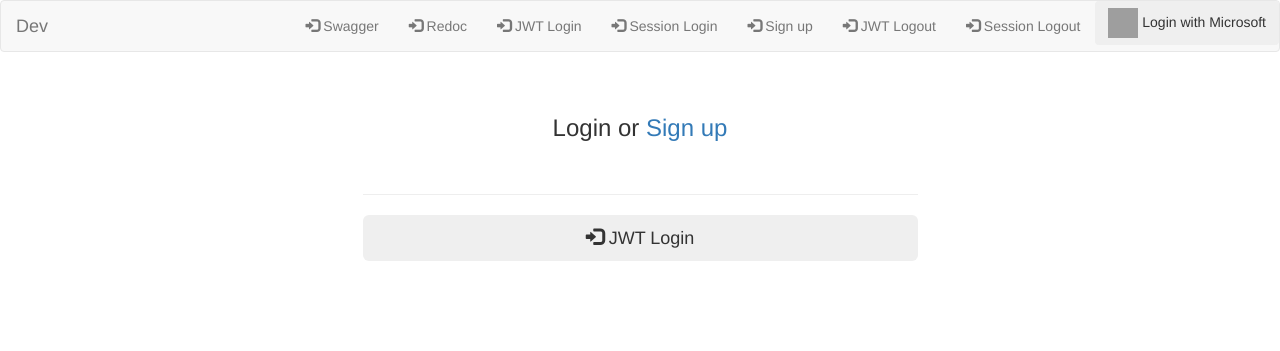
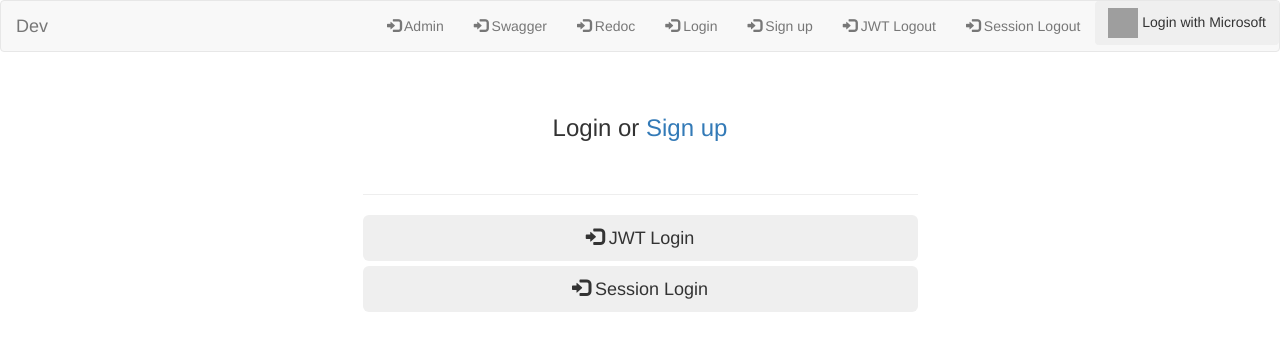
Before and after one commit to NatLee/Django-Simple-3rd-Party-JWT, a Django app: template example/django_simple_third_party_jwt_example/dev_dashboard/templates/login.html in a window 1280 px wide. Shown: the top 351 px of the page. Run offline with Django 4.2, Linux system fonts and the light colour scheme; the template is opened without the code that fills it: most values are stand-ins (such as "Sample title", 1, 10 or a date in 2020); some libraries are stand-ins or nearby versions; grey boxes are pictures that could not be loaded.

Commit message:
[update] adjust frontend example

```diff
--- a/example/django_simple_third_party_jwt_example/dev_dashboard/static/js/login.js
+++ b/example/django_simple_third_party_jwt_example/dev_dashboard/static/js/login.js
@@ -1,6 +1,10 @@
 $("form").on("submit", function (event) {
   event.preventDefault();
 
+  let action = $(this).find("button[type=submit]:focus").val();
+
+  if (action === 'jwt') {
+    // JWT Login logic
     $.ajax({
       type: "POST",
       url: "/api/auth/token",
@@ -12,4 +16,16 @@ $("form").on("submit", function (event) {
         window.location.href = "/api/__hidden_dev_dashboard";
       }
     });
+  } else if (action === 'session') {
+    // Session Login logic
+    $.ajax({
+      type: "POST",
+      url: "/api/__hidden_dev_dashboard/login",
+      data: $(this).serialize(),
+      success: function (data) {
+        console.log(data);
+        window.location.href = "/api/__hidden_dev_dashboard";
+      }
     });
+  }
+});
--- a/example/django_simple_third_party_jwt_example/dev_dashboard/templates/base.html
+++ b/example/django_simple_third_party_jwt_example/dev_dashboard/templates/base.html
@@ -30,16 +30,14 @@
             </div>
             <ul class="nav navbar-nav navbar-right">
 
+                <li><a href="/api/__hidden_admin/"><span class="glyphicon glyphicon-log-in"></span> Admin </a></li>
                 <li><a href="/api/__hidden_swagger"><span class="glyphicon glyphicon-log-in"></span> Swagger </a></li>
                 <li><a href="/api/__hidden_redoc"><span class="glyphicon glyphicon-log-in"></span> Redoc </a></li>
 
                 {% if request.user.is_authenticated %}
                 <li><a href="#"><span class="glyphicon glyphicon-user"></span> Hello {{ request.user }}</a></li>
                 {% else %}
-                <li><a href="{% url 'login' %}"><span class="glyphicon glyphicon-log-in"></span> JWT Login</a></li>
-                <li><a href="/api/__hidden_admin/login/?next=/api/__hidden_dev_dashboard"><span
-                            class="glyphicon glyphicon-log-in"></span>
-                        Session Login</a></li>
+                <li><a href="{% url 'login' %}"><span class="glyphicon glyphicon-log-in"></span> Login</a></li>
                 <li><a href="{% url 'register' %}"><span class="glyphicon glyphicon-log-in"></span> Sign up</a></li>
                 {% endif %}
                 <li><a href="#" onclick=logout()><span class="glyphicon glyphicon-log-in"></span> JWT Logout</a></li>
@@ -54,7 +52,7 @@
                             data-text="sign_in_with" data-shape="rectangular" data-logo_alignment="left">
                         </div>
                 </li>
-                <button id="microsoft-login-button" class="btn" onclick="location.href='/{{ microsoft_signin_path }}';">
+                <button id="microsoft-login-button" class="btn" onclick="location.href='/api/auth/microsoft/signin';">
                     <img src="https://upload.wikimedia.org/wikipedia/commons/thumb/4/44/Microsoft_logo.svg/2048px-Microsoft_logo.svg.png" alt="Microsoft logo" style="width: 30px; height: 30px;">
                     Login with Microsoft
                 </button>
--- a/example/django_simple_third_party_jwt_example/dev_dashboard/templates/login.html
+++ b/example/django_simple_third_party_jwt_example/dev_dashboard/templates/login.html
@@ -13,12 +13,14 @@
         {% csrf_token %} {% bootstrap_form form %}
         <input type="hidden" name="next" value="{{ next }}" />
         <hr />
-        {% buttons %}
-        <button type="submit" class="btn btn-lg btn-outline-primary btn-block">
-          <i class="glyphicon glyphicon-log-in" id="btn-submit"></i>
-          JWT Login
+        <!-- JWT Login Button -->
+        <button type="submit" name="action" value="jwt" class="btn btn-lg btn-outline-primary btn-block">
+          <i class="glyphicon glyphicon-log-in"></i> JWT Login
         </button>
-        {% endbuttons %}
+        <!-- Session Login Button -->
+        <button type="submit" name="action" value="session" class="btn btn-lg btn-outline-secondary btn-block">
+          <i class="glyphicon glyphicon-log-in"></i> Session Login
+        </button>
       </form>
     </div>
   </div>
```
Lines whose indentation alone changed are shown as unchanged.
